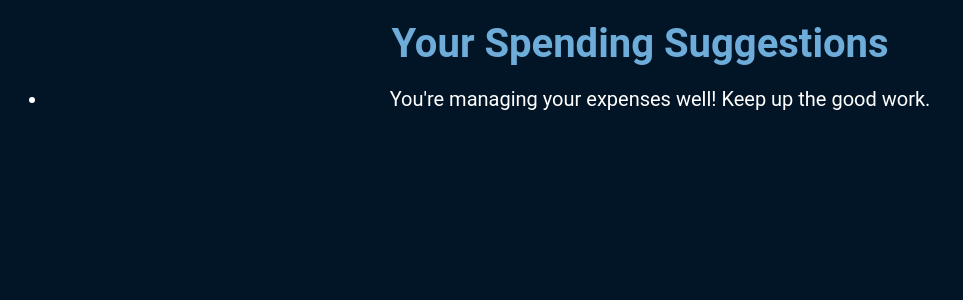
After one commit to Bhavin-C0des/Smart-Budget-Tracker, a Flask app: page /dashboard/suggestions in a window 1280 px wide. The commit adds this page. Shown: the top 300 px of the page, without its empty margins (0-963 px from the left). Run offline with Flask 3, Linux system fonts and the light colour scheme; the visitor is signed in with stand-in values (Sample User, id 1); tables that the repository leaves empty hold one stand-in row (values such as "Sample post").

Commit message:
final changes and features

```diff
--- /dev/null
+++ b/features/recommendations.py
@@ -0,0 +1,21 @@
+def generate_recommendations(expenses_by_category, income):
+    recommendations = []
+
+    # Set dining_expense to 0 if 'Dine-outs' is not found in expenses_by_category
+    dining_expense = expenses_by_category.get('Dine-outs', 0)
+    if dining_expense > 3000:
+        recommendations.append("Consider subscribing to Zomato Gold to save on dining expenses. You spend over 3000 per month on dining so you would save more with a subscription.")
+
+    wants_categories = ['Dine-Outs', 'Entertainment', 'Shopping']
+    total_wants = sum(expenses_by_category.get(category, 0) for category in wants_categories)
+    if total_wants > income * 0.30:
+        recommendations.append("Your discretionary expenses exceed the recommended 30% of your income. Consider cutting back on dining out, shopping, or entertainment.")
+
+    health_expense = expenses_by_category.get('Health & Fitness', 0)
+    if health_expense > 2000:
+        recommendations.append("Consider a gym membership or fitness program to make the most of your health-related spending.")
+
+    if not recommendations:
+        recommendations.append("You're managing your expenses well! Keep up the good work.")
+
+    return recommendations
--- a/models.py
+++ b/models.py
@@ -7,6 +7,7 @@ class User(db.Model):
     id = db.Column(db.Integer, primary_key=True)
     username = db.Column(db.String(80), unique=True, nullable=False)
     password = db.Column(db.String(80), nullable=False)
+    monthly_income = db.Column(db.Integer, nullable=True)
     expenses = db.relationship('Expense', backref='user', lazy=True)
 
 class Expense(db.Model):
--- a/routes/auth.py
+++ b/routes/auth.py
@@ -10,11 +10,12 @@ def signup():
     if request.method == 'POST':
         username = request.form['username']
         password = request.form['password']
+        monthly_income = request.form['monthly_income']
         if User.query.filter_by(username=username).first():
             error = 'Username already exists!'
             return render_template('signup.html', error=error)
         else:
-            user = User(username=username, password=bcrypt.generate_password_hash(password).decode('utf-8'))
+            user = User(username=username, password=bcrypt.generate_password_hash(password).decode('utf-8'), monthly_income=monthly_income)
             db.session.add(user)
             db.session.commit()
             return redirect(url_for('auth.login'))
--- a/routes/dashboard.py
+++ b/routes/dashboard.py
@@ -8,6 +8,8 @@ sys.path.append(os.path.abspath(os.path.join(os.path.dirname(__file__), '..')))
 from features.graphs import create_pie_chart
 from features.ocr import upload_bill
 from features.bill_analysis import analyse_bill
+from features.recommendations import generate_recommendations
+from features.companion import ask_companion
 
 
 dashboard_bp = Blueprint('dashboard', __name__)
@@ -27,6 +29,24 @@ def dashboard():
     if 'user_id' in session:
         return render_template('dashboard.html')
     return redirect(url_for('auth.login'))
+
+@dashboard_bp.route('/suggestions', methods=['GET', 'POST'])
+def suggestions():
+    if 'user_id' in session:
+        uid = session['user_id']
+        user = User.query.filter_by(id=uid).first()
+
+        expenses = Expense.query.filter_by(uid=uid).all()
+
+        expenses_by_category = get_expenses_by_category(expenses)
+
+        income = user.monthly_income
+
+        suggestions = generate_recommendations(expenses_by_category, income)
+
+        return render_template('suggestions.html', suggestions=suggestions)
+    return redirect(url_for('auth.login'))
+
 
 @dashboard_bp.route('/add-expense', methods=['GET', 'POST'])
 def add_expense():
@@ -77,3 +97,14 @@ def expenses():
         pie_chart_html = create_pie_chart(expenses_by_category)
         return render_template('expenses.html', expenses=expenses, expenses_by_category=expenses_by_category, pie_chart_html=pie_chart_html)
     return redirect(url_for('auth.login'))
+
+@dashboard_bp.route('/companion', methods=['GET', 'POST'])
+def companion():
+    if 'user_id' in session:
+        if request.method == 'POST':
+            question = request.form['query']
+            # You should call a function to get the AI's answer based on the question
+            answer = ask_companion(question)  # This function should return the AI response
+            return render_template('companion.html', answer=answer, question=question)
+        return render_template('companion.html')
+    return redirect(url_for('auth.login'))
--- a/static/css/styles.css
+++ b/static/css/styles.css
@@ -29,7 +29,7 @@ h3{
 }
 
 h4{
-    color: #021526;
+    color: #6EACDA;
     font: 'Roboto';
     font-size: 20px;
     text-align: center;
@@ -165,3 +165,8 @@ legend{
     background-color: #f9f9f9;
     text-align: center;
 }
+
+.description{
+    color: #6EACDA;
+    font-size: 16px;
+}
--- a/templates/add_expense.html
+++ b/templates/add_expense.html
@@ -44,5 +44,5 @@
     </fieldset>
 </form><br><br>
 <a href="{{ url_for('dashboard.expenses') }}" class="btn">View Expenses</a><br><br><br><br>
-<a href="{{ url_for('dashboard.dashboard') }}" class="btn">Back to Dashboard</a>
+<a href="{{ url_for('dashboard.dashboard') }}" class="btn">Back to Dashboard</a><br><br><br>
 {% endblock %}
--- a/templates/dashboard.html
+++ b/templates/dashboard.html
@@ -3,7 +3,9 @@
 {% block content %}
     <h1>Dashboard</h1>
     <h3>Welcome to the dashboard, {{ session['username'] }}!</h3><br>
-    <p><a href="{{ url_for('dashboard.add_expense') }}" class="btn">Click to Add Expenses</a></p><br>
-    <p><a href="{{ url_for('dashboard.expenses') }}" class="btn">Click to View Expenses</a></p><br>
+    <p><a href="{{ url_for('dashboard.add_expense') }}" class="btn">Add Expenses</a></p><br>
+    <p><a href="{{ url_for('dashboard.expenses') }}" class="btn">View Expenses</a></p><br>
+    <p><a href="{{ url_for('dashboard.suggestions') }}" class="btn">View Suggestions</a></p><br>
+    <p><a href="{{ url_for('dashboard.companion') }}" class="btn">Chat with our AI companion</a></p><br>
     <p><a href="{{ url_for('auth.logout') }}" class="btn">Logout</a></p>
 {% endblock %}
--- a/templates/expenses.html
+++ b/templates/expenses.html
@@ -5,7 +5,7 @@
     <h3>Welcome to the expenses page, {{ session['username'] }}!</h3><br>
     {% if expenses %}
     <div class="chart-container">
-        <h4>Your expenses by category</h4>
+        <h4 style="color: #021526">Your expenses by category</h4>
         {{ pie_chart_html | safe }}
     </div>
 
@@ -30,9 +30,9 @@
         </table>
         </div>
     {% else %}
-        <p>No expenses found. You can start by adding an expense.</p>
+        <p style="color: #fff">No expenses found. You can start by adding an expense.</p>
     {% endif %}
     <br><br><br>
     <a href="{{ url_for('dashboard.add_expense') }}" class="btn">Add Expenses</a><br><br><br><br>
-    <a href="{{ url_for('dashboard.dashboard') }}" class="btn">Back to Dashboard</a><br
+    <a href="{{ url_for('dashboard.dashboard') }}" class="btn">Back to Dashboard</a><br><br>
 {% endblock %}
--- a/templates/signup.html
+++ b/templates/signup.html
@@ -9,6 +9,10 @@
     <label for="password" class="form-label">Password:</label>
     <input type="password" id="password" name="password" placeholder="Enter a password" required class="textbox"><br>
 
+    <label for="income" class="form-label">Monthly Income:</label>
+    <input type="number" name="monthly_income" placeholder="Enter your monthly income" class="textbox" required><br>
+
+
     <input type="submit" value="Sign Up" class="btn btn-primary">
 </form>
 <p class="error">{{error}}<p>
--- /dev/null
+++ b/templates/suggestions.html
@@ -0,0 +1,12 @@
+{% extends 'base.html' %}
+
+{% block content %}
+<h1>Your Spending Suggestions</h1>
+
+<ul>
+    {% for suggestion in suggestions %}
+        <li style="color:white; font-size:20px;">{{ suggestion }}</li>
+    {% endfor %}
+</ul>
+</body>
+{% endblock %}
```
Also changed, not shown: features/companion.py (added, +26 -0 lines), templates/companion.html (added, +17 -0 lines).
